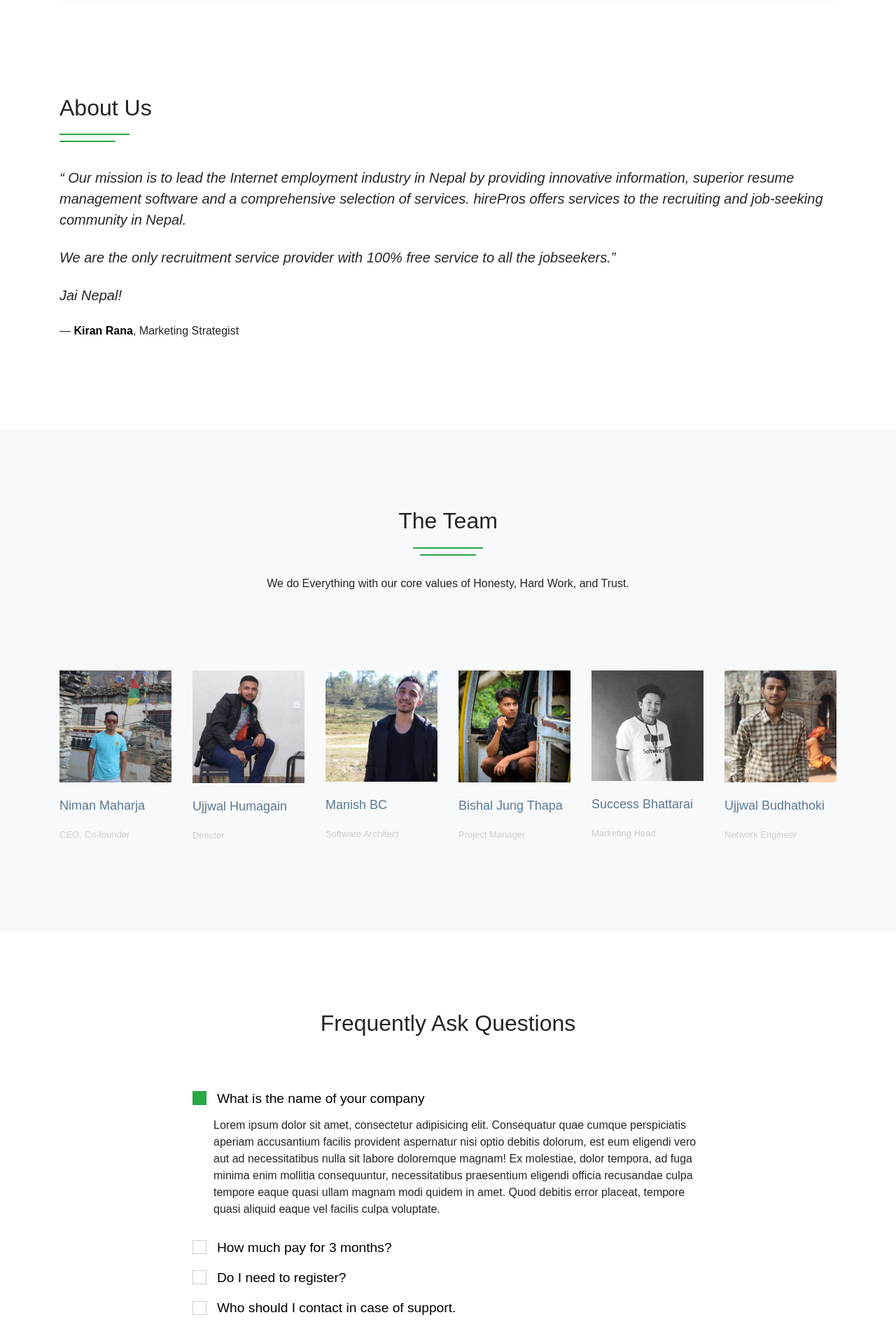
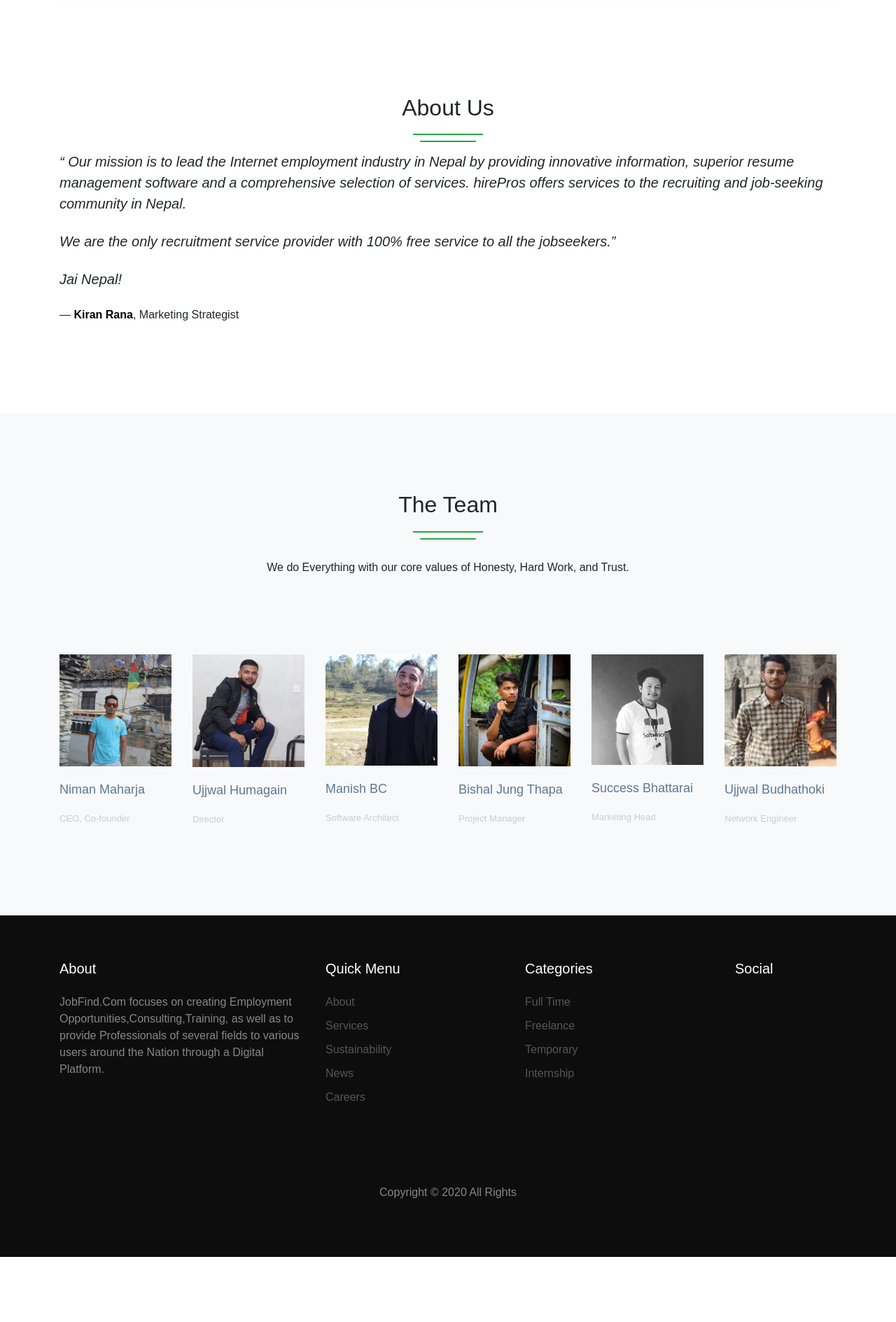
Before and after one commit to manish25A/Real_World_Project, a Django app: template main_app/templates/aboutus.html in a window 1280 px wide. Shown: the part 90-1979 px from the top of the page at 70% size. After the commit the page ends 1886 px from the top, so only its background shows below. Run offline with Django 3.2, Linux system fonts and the light colour scheme; the template is opened without the code that fills it, so the values that code supplies are empty; parts of the project's set-up code (start-up, migrations or seed data) failed here and were passed over; some libraries are stand-ins or nearby versions.

Commit message:
AboutUs Page

```diff
--- a/main_app/static/css/style.css
+++ b/main_app/static/css/style.css
@@ -1078,3 +1078,20 @@ textarea{
     height: 200px;
   }
 }
+
+.team .person {
+  display: block;
+  -webkit-transition: .3s all ease;
+  -o-transition: .3s all ease;
+  transition: .3s all ease; }
+  .team .person:hover, .team .person:focus {
+    opacity: .7; }
+  .team .person img {
+    max-width: 100%;
+    margin-bottom: 20px; }
+  .team .person h2 {
+    font-size: 18px;
+    line-height: 1.5; }
+  .team .person p {
+    font-size: 13px;
+    color: #ccc; }
--- a/main_app/templates/aboutus.html
+++ b/main_app/templates/aboutus.html
@@ -7,8 +7,8 @@
     <meta charset="utf-8">
     <meta name="viewport" content="width=device-width, initial-scale=1, shrink-to-fit=no">
     <link href="https://fonts.googleapis.com/css?family=Amatic+SC:400,700|Work+Sans:300,400,700" rel="stylesheet">
-    <link rel="stylesheet" href={% static  "css/style.css" %}>
-     <link rel="stylesheet" href={% static "css/bootstrap/bootstrap.min.css" %}>
+    <link rel="stylesheet" href={% static "css/style.css" %}>
+    <link rel="stylesheet" href={% static "css/bootstrap/bootstrap.min.css" %}>
     <link rel="stylesheet" href={% static "css/magnific-popup.css" %}>
     <link rel="stylesheet" href={% static "css/jquery-ui.css" %}>
     <link rel="stylesheet" href={% static "css/owl.carousel.min.css" %}>
@@ -71,13 +71,13 @@
 
     <div style="height: 113px;"></div>
 
-    <div class="site-section" data-aos="fade">
+    <div class="site-section">
       <div class="container">
         <div class="row align-items-center">
 
           <div class="col-md-12">
-            <div class="text-left mb-5 section-heading">
-              <h2>About Us</h2>
+            <div class="col-md-6 mx-auto text-center mb-+ section-heading" style="margin-bottom: 25px;">
+              <h2 class="mb-6">About Us</h2>
             </div>
 
             <p class="mb-4 h5 font-italic lineheight1-5">&ldquo;
@@ -92,20 +92,17 @@
       </div>
     </div>
 
-
     <div class="site-section bg-light">
       <div class="container">
         <div class="row justify-content-center mb-5">
-          <!-- <div class="col-md-7 text-center"> -->
             <div class="col-md-6 mx-auto text-center mb-5 section-heading">
               <h2 class="mb-5">The Team</h2>
               <p>We do Everything with our core values of Honesty, Hard Work, and Trust.</p>
             </div>
+			</div>
 
-          <!-- </div> -->
-        </div>
         <div class="row team">
-          <div class="col-lg-2 col-md-4 col-sm-6 col-12" data-aos="fade" data-aos-delay="100">
+          <div class="col-lg-2 col-md-4 col-sm-6 col-12" >
             <a href="#" class="person">
 			  {% load static %}
               <img src="static/images/niman.jpg" alt="Image placeholder">
@@ -113,7 +110,7 @@
               <p>CEO, Co-founder</p>
             </a>
           </div>
-          <div class="col-lg-2 col-md-4 col-sm-6 col-12" data-aos="fade" data-aos-delay="200">
+          <div class="col-lg-2 col-md-4 col-sm-6 col-12">
             <a href="#" class="person">
               {% load static %}
               <img src="static/images/ujwalh.jpg" alt="Image placeholder">
@@ -121,7 +118,7 @@
               <p>Director</p>
             </a>
           </div>
-          <div class="col-lg-2 col-md-4 col-sm-6 col-12" data-aos="fade" data-aos-delay="300">
+          <div class="col-lg-2 col-md-4 col-sm-6 col-12">
             <a href="#" class="person">
               {% load static %}
               <img src="static/images/manish.jpg"alt="Image placeholder">
@@ -129,7 +126,7 @@
               <p>Software Architect</p>
             </a>
           </div>
-          <div class="col-lg-2 col-md-4 col-sm-6 col-12" data-aos="fade" data-aos-delay="400">
+          <div class="col-lg-2 col-md-4 col-sm-6 col-12">
             <a href="#" class="person">
               {% load static %}
               <img src="static/images/bishal.jpg" alt="Image placeholder">
@@ -137,7 +134,7 @@
               <p>Project Manager</p>
             </a>
           </div>
-          <div class="col-lg-2 col-md-4 col-sm-6 col-12" data-aos="fade" data-aos-delay="500">
+          <div class="col-lg-2 col-md-4 col-sm-6 col-12">
             <a href="#" class="person">
               {% load static %}
               <img src="static/images/success.jpg" alt="Image placeholder">
@@ -145,7 +142,7 @@
               <p>Marketing Head</p>
             </a>
           </div>
-		  <div class="col-lg-2 col-md-4 col-sm-6 col-12" data-aos="fade" data-aos-delay="500">
+		  <div class="col-lg-2 col-md-4 col-sm-6 col-12">
             <a href="#" class="person">
               {% load static %}
               <img src="static/images/ujwalb.jpg" alt="Image placeholder">
@@ -158,76 +155,6 @@
       </div>
     </div>
     <!-- END section -->
-
-
-
-
-    <div class="site-section">
-      <div class="container">
-        <div class="row justify-content-center text-center mb-5">
-          <div class="col-md-6" data-aos="fade" >
-            <h2>Frequently Ask Questions</h2>
-          </div>
-        </div>
-
-
-        <div class="row justify-content-center" data-aos="fade" data-aos-delay="100">
-          <div class="col-md-8">
-            <div class="accordion unit-8" id="accordion">
-            <div class="accordion-item">
-              <h3 class="mb-0 heading">
-                <a class="btn-block" data-toggle="collapse" href="#collapseOne" role="button" aria-expanded="true" aria-controls="collapseOne">What is the name of your company<span class="icon"></span></a>
-              </h3>
-              <div id="collapseOne" class="collapse show" aria-labelledby="headingOne" data-parent="#accordion">
-                <div class="body-text">
-                  <p>Lorem ipsum dolor sit amet, consectetur adipisicing elit. Consequatur quae cumque perspiciatis aperiam accusantium facilis provident aspernatur nisi optio debitis dolorum, est eum eligendi vero aut ad necessitatibus nulla sit labore doloremque magnam! Ex molestiae, dolor tempora, ad fuga minima enim mollitia consequuntur, necessitatibus praesentium eligendi officia recusandae culpa tempore eaque quasi ullam magnam modi quidem in amet. Quod debitis error placeat, tempore quasi aliquid eaque vel facilis culpa voluptate.</p>
-                </div>
-              </div>
-            </div> <!-- .accordion-item -->
-
-            <div class="accordion-item">
-              <h3 class="mb-0 heading">
-                <a class="btn-block" data-toggle="collapse" href="#collapseTwo" role="button" aria-expanded="false" aria-controls="collapseTwo">How much pay for 3  months?<span class="icon"></span></a>
-              </h3>
-              <div id="collapseTwo" class="collapse" aria-labelledby="headingOne" data-parent="#accordion">
-                <div class="body-text">
-                  <p>Lorem ipsum dolor sit amet, consectetur adipisicing elit. Vel ad laborum expedita. Nostrum iure atque enim quisquam minima distinctio omnis, consequatur aliquam suscipit, quidem, esse aspernatur! Libero, excepturi animi repellendus porro impedit nihil in doloremque a quaerat enim voluptatum, perspiciatis, quas dignissimos maxime ut cum reiciendis eius dolorum voluptatem aliquam!</p>
-                </div>
-              </div>
-            </div> <!-- .accordion-item -->
-
-            <div class="accordion-item">
-              <h3 class="mb-0 heading">
-                <a class="btn-block" data-toggle="collapse" href="#collapseThree" role="button" aria-expanded="false" aria-controls="collapseThree">Do I need to register?  <span class="icon"></span></a>
-              </h3>
-              <div id="collapseThree" class="collapse" aria-labelledby="headingOne" data-parent="#accordion">
-                <div class="body-text">
-                  <p>Lorem ipsum dolor sit amet, consectetur adipisicing elit. Vel ad laborum expedita. Nostrum iure atque enim quisquam minima distinctio omnis, consequatur aliquam suscipit, quidem, esse aspernatur! Libero, excepturi animi repellendus porro impedit nihil in doloremque a quaerat enim voluptatum, perspiciatis, quas dignissimos maxime ut cum reiciendis eius dolorum voluptatem aliquam!</p>
-                </div>
-              </div>
-            </div> <!-- .accordion-item -->
-
-            <div class="accordion-item">
-              <h3 class="mb-0 heading">
-                <a class="btn-block" data-toggle="collapse" href="#collapseFour" role="button" aria-expanded="false" aria-controls="collapseFour">Who should I contact in case of support.<span class="icon"></span></a>
-              </h3>
-              <div id="collapseFour" class="collapse" aria-labelledby="headingOne" data-parent="#accordion">
-                <div class="body-text">
-                  <p>Lorem ipsum dolor sit amet, consectetur adipisicing elit. Vel ad laborum expedita. Nostrum iure atque enim quisquam minima distinctio omnis, consequatur aliquam suscipit, quidem, esse aspernatur! Libero, excepturi animi repellendus porro impedit nihil in doloremque a quaerat enim voluptatum, perspiciatis, quas dignissimos maxime ut cum reiciendis eius dolorum voluptatem aliquam!</p>
-                </div>
-              </div>
-            </div> <!-- .accordion-item -->
-
-          </div>
-          </div>
-        </div>
-
-      </div>
-    </div>
-
-
-
-
 
     <footer class="site-footer">
       <div class="container">
@@ -279,7 +206,9 @@
         <div class="row pt-5 mt-5 text-center">
           <div class="col-md-12">
             <p>
-             Copyright &copy; <script data-cfasync="false" src="/cdn-cgi/scripts/5c5dd728/cloudflare-static/email-decode.min.js"></script><script>document.write(new Date().getFullYear());</script> All Rights</a>
+             Copyright &copy; <script data-cfasync="false">
+			 <!-- src="/cdn-cgi/scripts/5c5dd728/cloudflare-static/email-decode.min.js"-->
+			 </script><script>document.write(new Date().getFullYear());</script> All Rights</a>
               </p>
           </div>
 
@@ -300,9 +229,7 @@
   <script src="js/bootstrap-datepicker.min.js"></script>
   <script src="js/aos.js"></script>
 
-
   <script src="js/mediaelement-and-player.min.js"></script>
-
   <script src="js/main.js"></script>
 
 
--- a/main_app/templates/home.html
+++ b/main_app/templates/home.html
@@ -88,8 +88,7 @@
 
     <div style="height: 113px;"></div>
 
-    <div class="site-blocks-cover overlay" style="background-image: url('{% static  "images/hero_1.jpg"%}');" data-aos="fade"
-         data-stellar-background-ratio="0.5">
+    <div class="site-blocks-cover overlay" style="background-image: url('{% static 'images/hero_1.jpg'%}');">
         <div class="container">
             <div class="row align-items-center">
                 <div class="col-12" data-aos="fade">
--- a/main_app/urls.py
+++ b/main_app/urls.py
@@ -7,7 +7,7 @@ urlpatterns = [
     #render urls
     path('', renderviews.index, name='index'),
     path('?=login', renderviews.login, name='login'),
-    path('?=about', renderviews.about, name='about'),
+    path('about', renderviews.about, name='about'),
     path('candidatelogin', renderviews.candidatelogin, name='candidatelogin'),
     path('?=contactpage', renderviews.contactpage, name='contactpage'),
 
```
Also changed, not shown: Aboutpage/aboutus.html (+0 -70 lines), main_app/static/css/mediaelementplayer.min.css.css (added).
